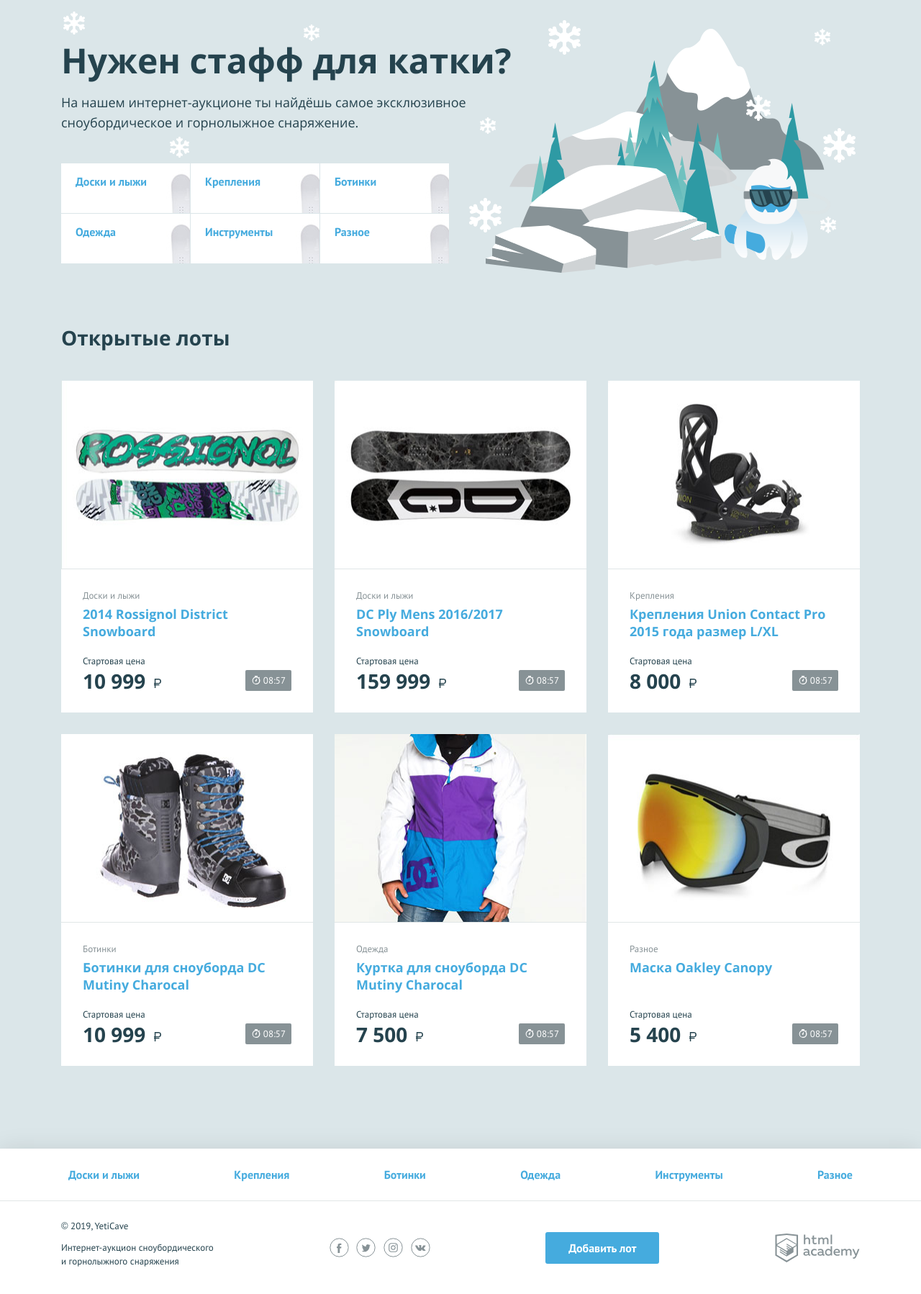
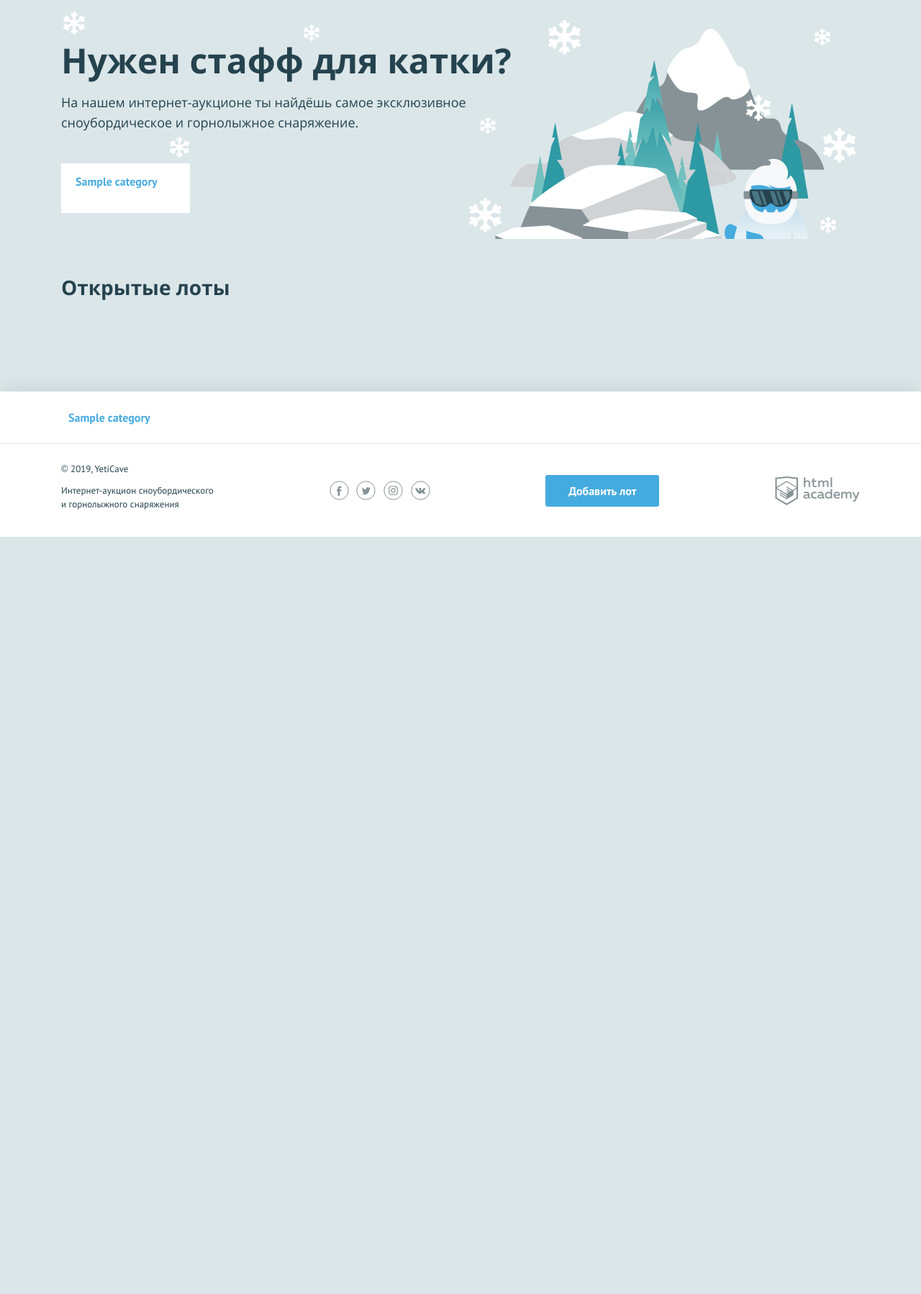
Before and after one commit to Geeknut/12345, a PHP site: page / in a window 1280 px wide. Shown: the part 107-1905 px from the top of the page at 72% size. After the commit the page ends 853 px from the top, so only its background shows below. Run offline with PHP 8.4, Linux system fonts and the light colour scheme; tables that the repository leaves empty hold one stand-in row (values such as "Sample post").

Commit message:
Чтение и показ записей из MySQL

```diff
--- a/helpers.php
+++ b/helpers.php
@@ -145,7 +145,14 @@
 
     return $result;
 }
-function format_price ($price) {
+
+/**
+ * Ставит пробел после тысячи и добавляет знак рубля
+ * @param int $price цена
+ * @return string
+ */
+function format_price (int $price): string
+{
     if ($price >= 1000) {
         $price = number_format($price, 0, ',', ' ');
     };
@@ -153,7 +160,13 @@
     return $price . RUB;
 }
 
-function time_to_end($end_date) {
+/**
+ * Вычисляет кол-во часов и минут до указанной даты
+ * @param string $end_date дата
+ * @return string
+ */
+function time_to_end(string $end_date): string
+{
     $end_time = strtotime($end_date);
     $seconds_left = $end_time - time();
     $hours = floor($seconds_left / HOUR);
@@ -163,7 +176,13 @@
     return $hours.':'.$minutes;
 };
 
-function is_finishing($end_date){
+/**
+ * Определяет что осталось меньше часа до окончания лота
+ * @param string $end_date дата
+ * @return bool
+ */
+function is_finishing(string $end_date): bool
+{
     $end_time = strtotime($end_date);
     $seconds_left = $end_time - time();
     if ($seconds_left <= 0 || $seconds_left > HOUR) {
--- a/index.php
+++ b/index.php
@@ -5,10 +5,23 @@
 date_default_timezone_set('Europe/Moscow');
 require_once('helpers.php');
 
+$con = mysqli_connect("localhost", "root", "", "yeticave");
+
+mysqli_set_charset($con, "utf8_general_ci");
+
+
+$sql_cat = "SELECT title, code FROM category";
+$result_cat = mysqli_query($con, $sql_cat);
+$categories = mysqli_fetch_all($result_cat, MYSQLI_ASSOC);
+
+$sql_lot = 'SELECT l.title AS title, l.initial_price AS price, l.image AS url_img, c.title AS categories FROM lot l JOIN category c ON c.id = l.category_id WHERE l.winner_id IS NULL ORDER BY l.create_time DESC';
+$result_lot = mysqli_query($con, $sql_lot);
+$lots = mysqli_fetch_all($result_lot, MYSQLI_ASSOC);
+
 $user_name = 'Катя'; // укажите здесь ваше имя
 $is_auth = rand(0, 1);
 $title = 'Главная';
-$lots = [
+/*$lots = [
 	[
 		'title' => '2014 Rossignol District Snowboard',
 		'categories' => 'Доски и лыжи',
@@ -45,9 +58,9 @@
 		'price' => '5400',
 		'url_img' => 'img/lot-6.jpg'
 	]
-];
+];*/
 
-$categories = ['Доски и лыжи', 'Крепления', 'Ботинки', 'Одежда', 'Инструменты', 'Разное'];
+//$categories = ['Доски и лыжи', 'Крепления', 'Ботинки', 'Одежда', 'Инструменты', 'Разное'];
 
 $page_content = include_template('index.php',[
     'lots' => $lots,
--- a/templates/index.php
+++ b/templates/index.php
@@ -5,8 +5,8 @@
             <!--заполните этот список из массива категорий-->
 			<?php foreach ($categories as $category) :?>
 
-            <li class="promo__item promo__item--boards">
-                <a class="promo__link" href="pages/all-lots.html"><?= htmlspecialchars($category); ?></a>
+            <li class="promo__item promo__item--<?= htmlspecialchars($category['code']); ?>">
+                <a class="promo__link" href="pages/all-lots.html"><?= htmlspecialchars($category['title']); ?></a>
             </li>
 			<?php endforeach;
 
--- a/templates/layout.php
+++ b/templates/layout.php
@@ -56,7 +56,7 @@
 			<?php foreach ($categories as $category) :?>
 
             <li class="nav__item">
-                <a href="pages/all-lots.html"><?= htmlspecialchars($category); ?></a>
+                <a href="pages/all-lots.html"><?= htmlspecialchars($category['title']); ?></a>
             </li>
 
 			<?php endforeach;?>
```
